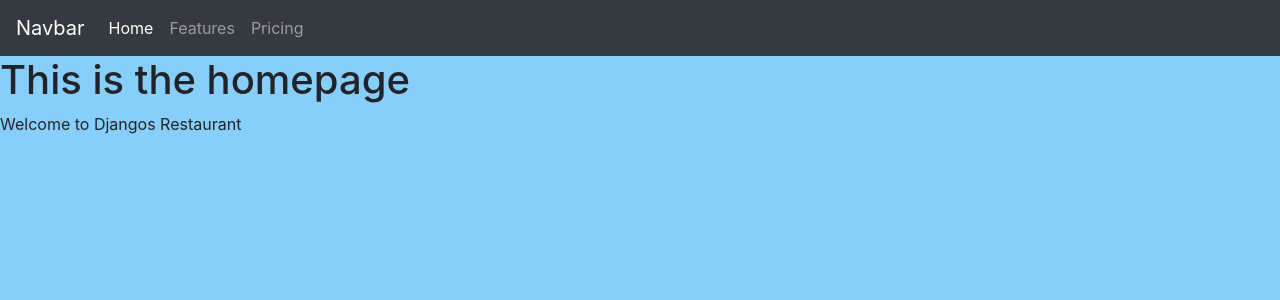
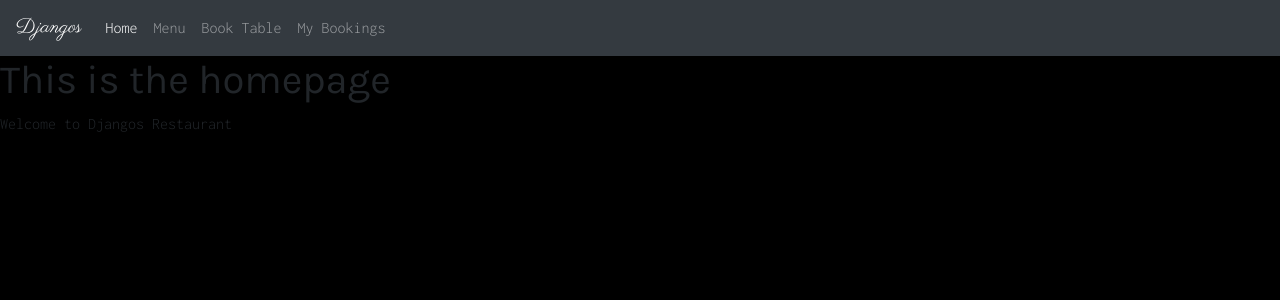
Before and after one commit to Josh-Wickens/djangos-restaurant, a Django app: page / in a window 1280 px wide. Shown: the top 300 px of the page. Run offline with Django 3.2, Linux system fonts and the light colour scheme.

Commit message:
add font styles and logo styles

```diff
--- a/static/css/style.css
+++ b/static/css/style.css
@@ -1,3 +1,16 @@
+
+@import url('https://fonts.googleapis.com/css2?family=Inconsolata:wght@300&family=Karla&family=Parisienne&display=swap');
+
+
 body {
-    background-color: lightskyblue;
+    font-family: 'Inconsolata', monospace, sans-serif;
+    background-color: black;
 }
+
+h1, h2, h3 {
+    font-family: 'Karla', sans-serif;
+}
+
+.logo {
+    font-family: 'Parisienne', cursive;
+}
--- a/templates/base.html
+++ b/templates/base.html
@@ -18,15 +18,16 @@
 <body>
 
     <nav class="navbar navbar-expand-lg navbar-dark bg-dark">
-        <a class="navbar-brand" href="#">Navbar</a>
+        <a class="navbar-brand logo"  href="#">Djangos</a>
         <button class="navbar-toggler" type="button" data-toggle="collapse" data-target="#navbarNavAltMarkup" aria-controls="navbarNavAltMarkup" aria-expanded="false" aria-label="Toggle navigation">
           <span class="navbar-toggler-icon"></span>
         </button>
         <div class="collapse navbar-collapse" id="navbarNavAltMarkup">
           <div class="navbar-nav">
             <a class="nav-item nav-link active" href="#">Home <span class="sr-only">(current)</span></a>
-            <a class="nav-item nav-link" href="#">Features</a>
-            <a class="nav-item nav-link" href="#">Pricing</a>
+            <a class="nav-item nav-link" href="#">Menu</a>
+            <a class="nav-item nav-link" href="#">Book Table</a>
+            <a class="nav-item nav-link" href="#">My Bookings</a>
           </div>
         </div>
       </nav>
```
